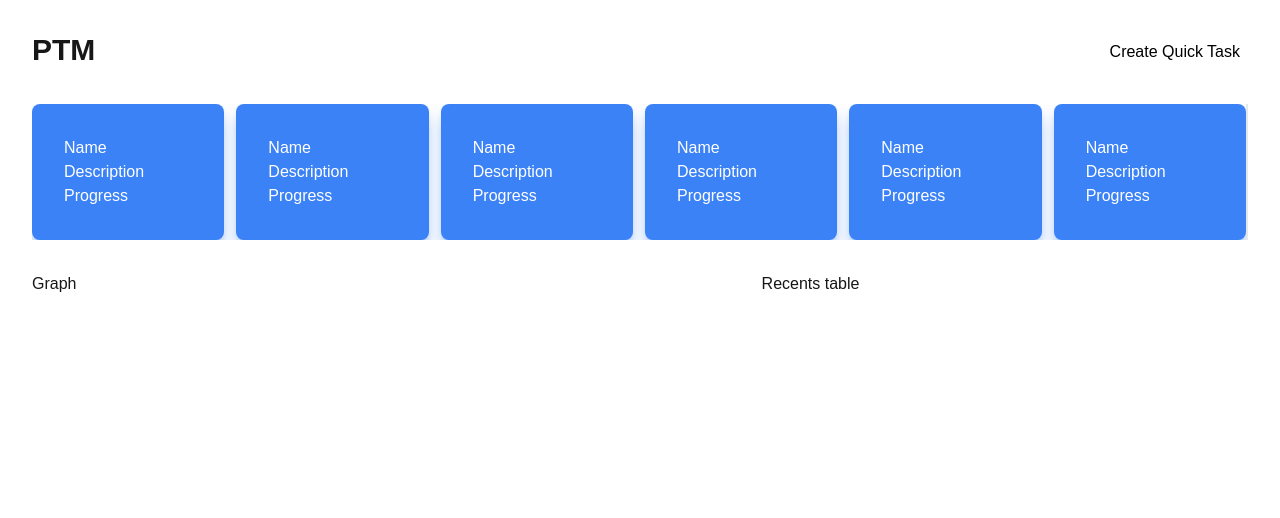
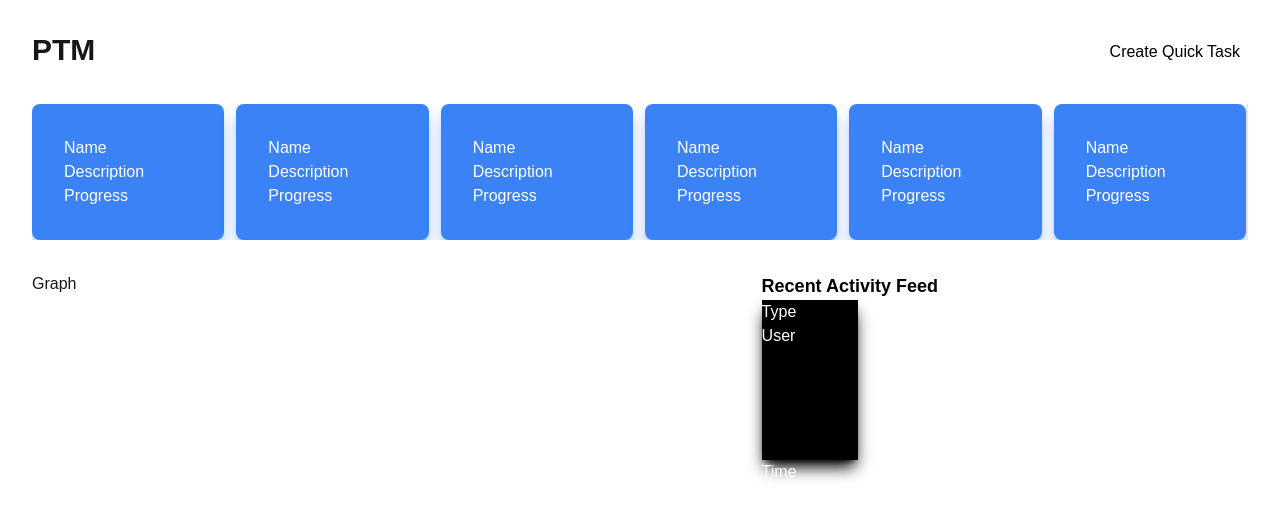
Before and after one commit to sony-tom/project_task_manager_app, a Next.js app: page /dashboard in a window 1280 px wide. Shown: the top 518 px of the page. Built offline with nearby package versions, Linux system fonts and the light colour scheme.

Commit message:
activityfeed

```diff
--- /dev/null
+++ b/src/app/components/activityfeed.tsx
@@ -0,0 +1,15 @@
+
+
+export default function ActivityFeed() {
+  return (
+    <div className="">
+        <h1 className="text-lg font-bold text-black">Recent Activity Feed</h1>
+        <div className=" bg-black shadow-lg shadow-black  w-24 h-40 text-black flex flex-col">
+             <span className="text-white">Type</span>
+             <span className="text-white">User</span>
+
+        </div>
+        <span className="text-white">Time</span>
+    </div>
+  )
+}
--- a/src/app/dashboard/page.jsx
+++ b/src/app/dashboard/page.jsx
@@ -1,3 +1,4 @@
+import ActivityFeed from "../components/activityfeed";
 import OverViewCardPage from "../components/overviewcard";
 
 export default function Page() {
@@ -11,7 +12,7 @@ export default function Page() {
           <h2>Graph</h2>
         </div>
         <div className="w-2/5">
-          <h2>Recents table</h2>
+          <ActivityFeed/>
         </div>
       </div>
     </div>
--- a/src/app/globals.css
+++ b/src/app/globals.css
@@ -9,7 +9,7 @@
 
 @media (prefers-color-scheme: dark) {
   :root {
-    --background: #0a0a0a;
+    --background:white;
     --foreground: #ededed;
   }
 }
```
